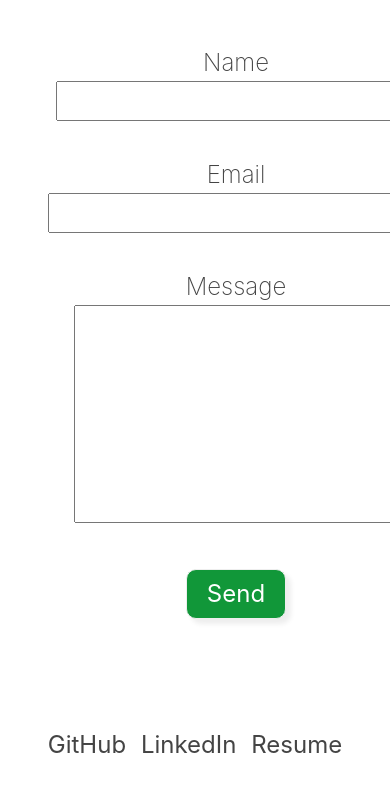
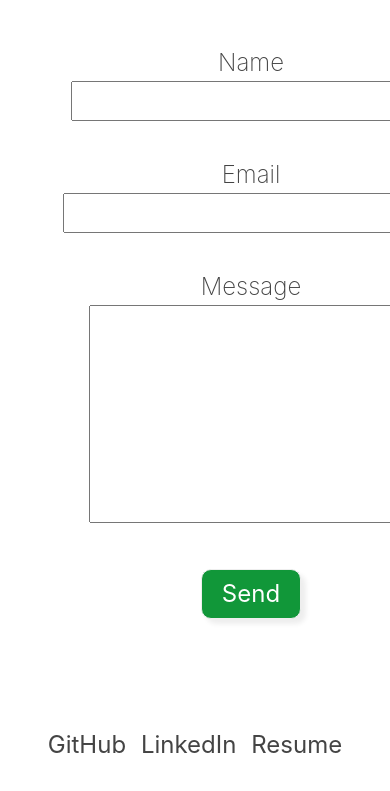
Before and after one commit to justinkemp10/02-Homework, a plain HTML site: page index.html in a window 390 px wide. Shown: the part 3244-4035 px from the top of the page. Drawn offline with nearby package versions, Linux system fonts and the light colour scheme.

Commit message:
added updated resume to repo, fixed contact form on mobile, updated readme

```diff
--- a/css/style.css
+++ b/css/style.css
@@ -33,6 +33,9 @@ body {
         position: relative;
         width: 100%;
         border: 3px solid maroon;
+    }
+    .contact-form {
+        text-align: center;
     }
 }
 
@@ -115,6 +118,7 @@ a {
     text-align: center;
     color: black;
 }
+
 form {
     display: flex;
     display: inline-block;
--- a/index.html
+++ b/index.html
@@ -126,7 +126,7 @@
             <h2 class="mb-5">
               If you want to reach me, please fill out the form below!
             </h2>
-            <div class="container-fluid contact-form"></div>
+            <div class="container-fluid contact-form">
               <form action="mailto:jkemp1001@hotmail.com"
               method="POST"
               enctype="multipart/form-data"
@@ -140,6 +140,7 @@
                   </textarea><br><br>
                   <button type="submit" value="Submit">Send</button>
               </form>
+            </div>
             <!-- <div class="row">
               <div class="col-md-6">
                 <div class="mb-3">
@@ -197,7 +198,7 @@
                 >LinkedIn</a
               >
               <a
-                href="/images/Justin Kemp - Resume5.pdf"
+                href="/images/JustinKemp_Resume.pdf"
                 target="_blank"
                 download="Justin Kemp - Resume"
                 id="resumelink"
```
Also changed, not shown: 3 other files. Lines whose indentation alone changed are shown as unchanged.
